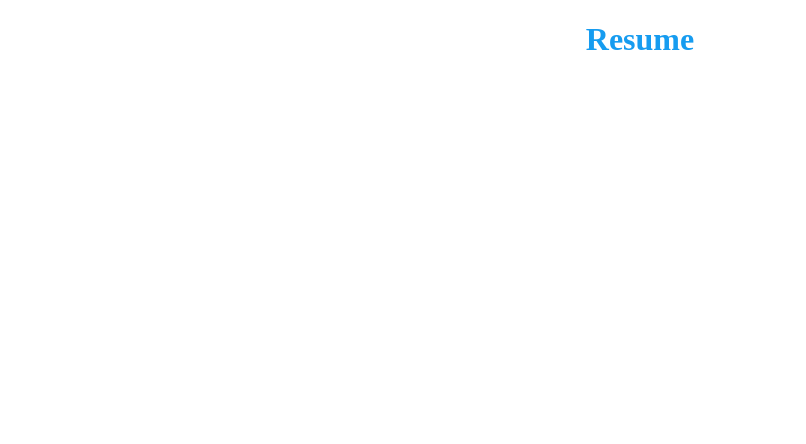
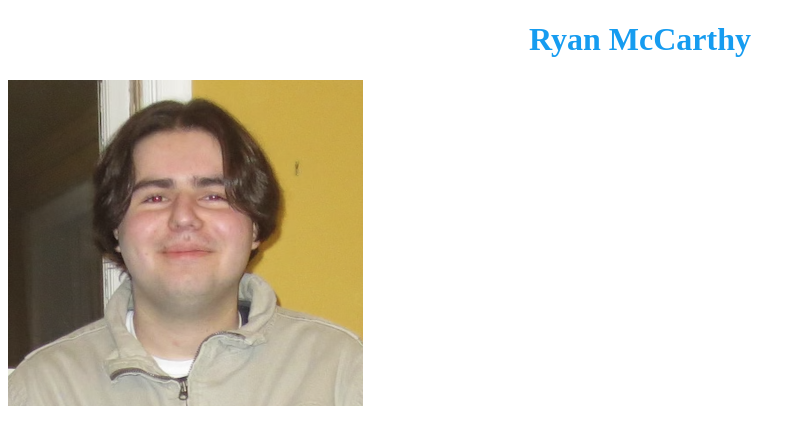
Before and after one commit to rsmccarthy/rsmccarthy.github.io, a plain HTML site: page index.html in a window 1280 px wide. Shown: the whole page, without its empty margins (0-806 px from the left). Drawn offline with Linux system fonts and the light colour scheme.

Commit message:
4/30/12:50

```diff
--- a/index.html
+++ b/index.html
@@ -10,10 +10,18 @@
       text-align: center;
       color: rgb(22, 156, 240);
     }
+    .header-image {
+      display: block;
+      margin: 0 auto;
+    }
   </style>
 </head>
 
-<h1>Resume</h1>
-
+<h1>Ryan McCarthy</h1>
+<img
+  src="images/gitphoto.png"
+  alt="profilephoto
+  class="header-image"
+>
 </body>
 </html>
```
Also changed, not shown: images/gitphoto.png (added).
